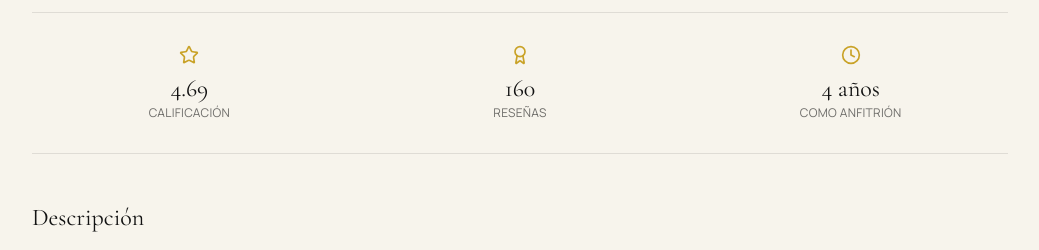
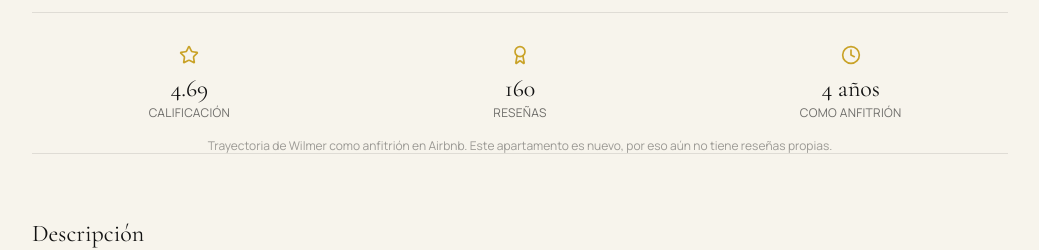
Before and after one commit to BladimirBLopez/andes-stay, a Next.js app: page /apartamentos/garzonier-premium in a window 1280 px wide. Shown: the part 800-1050 px from the top of the page, without its empty margins (120-1159 px from the left). Built offline with nearby package versions, Linux system fonts and the light colour scheme.

Commit message:
fix: aclarar contexto de reseñas y mejorar alt text de fotos

```diff
--- a/app/apartamentos/garzonier-premium/GarzonierPremiumClient.tsx
+++ b/app/apartamentos/garzonier-premium/GarzonierPremiumClient.tsx
@@ -57,7 +57,7 @@ function Ambiente({
           >
             <CldImage
               src={id}
-              alt={titulo}
+              alt={`${titulo} - foto ${i + 1}`}
               fill
               className="object-cover"
               sizes="(max-width: 768px) 50vw, 33vw"
@@ -131,6 +131,10 @@ export default function GarzonierPremium() {
         </div>
 
         <TrustStats />
+        <p className="text-xs text-noche/40 text-center -mt-4 mb-4">
+          Trayectoria de Wilmer como anfitrión en Airbnb. Este apartamento es
+          nuevo, por eso aún no tiene reseñas propias.
+        </p>
 
         <div className="h-12" />
 
```
